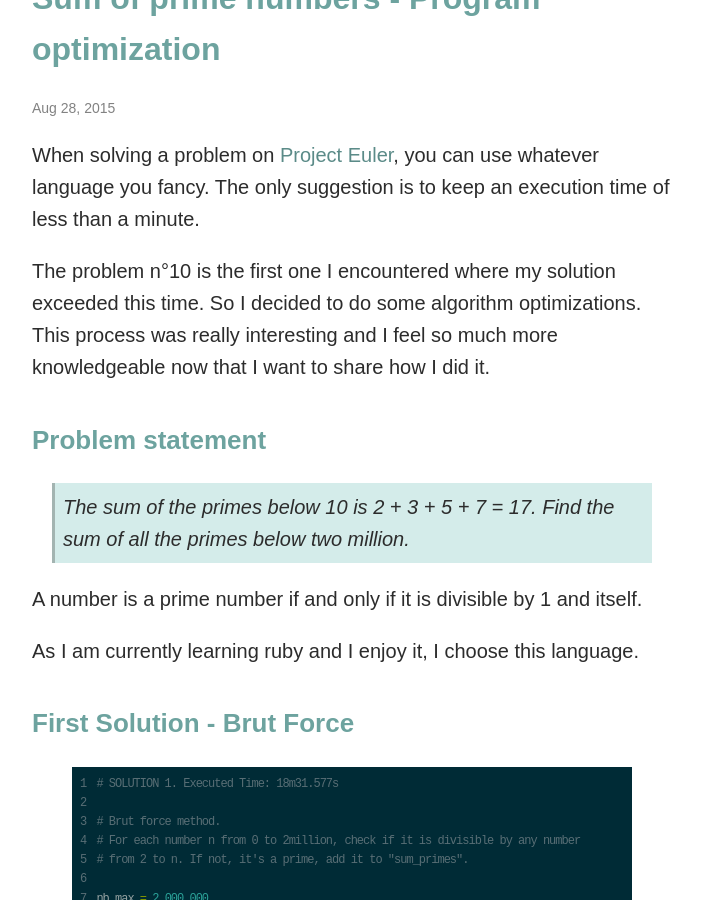
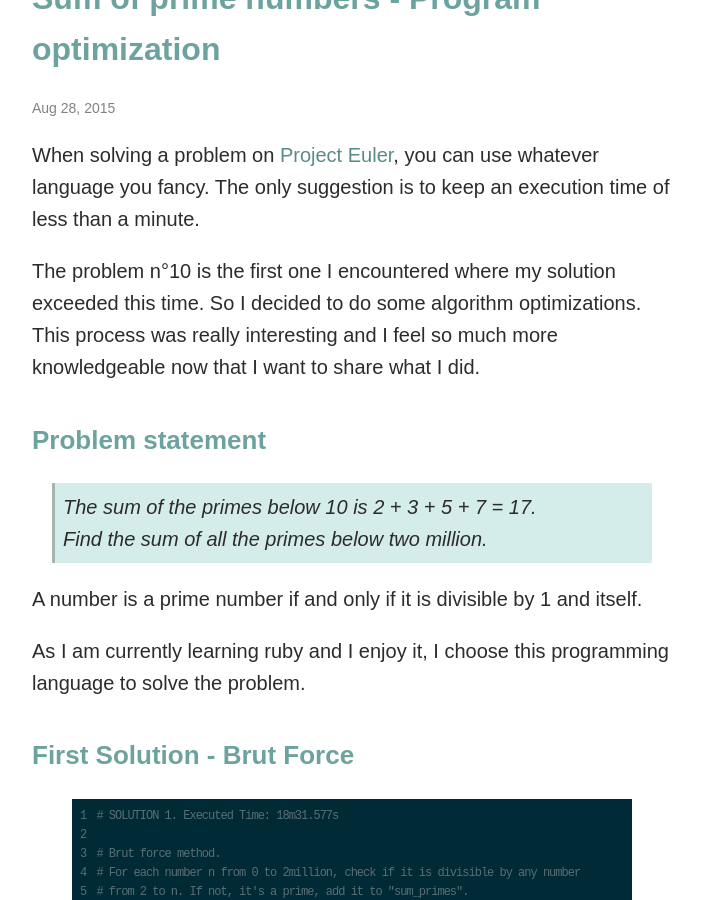
Before and after one commit to florianmainguy/florianmainguy.github.io, a Jekyll site: the page built from _posts/2015-08-28-sum-of-prime-numbers-program-optimization.markdown, in a window 1280 px wide and 900 px high, scrolled down 398 px. Shown: the whole window, without its empty margins (288-989 px from the left). Built offline with Jekyll 4.4.1, drawn with Linux system fonts in a browser that asks for light colours; some of the changed text lies outside the part shown.

Commit message:
restructuration

```diff
--- a/_posts/2015-08-28-sum-of-prime-numbers-program-optimization.markdown
+++ b/_posts/2015-08-28-sum-of-prime-numbers-program-optimization.markdown
@@ -6,19 +6,19 @@
 ---
 When solving a problem on <a href="https://projecteuler.net/">Project Euler</a>, you can use whatever language you fancy. The only suggestion is to keep an execution time of less than a minute.
 
-The problem n°10 is the first one I encountered where my solution exceeded this time. So I decided to do some algorithm optimizations. This process was really interesting and I feel so much more knowledgeable now that I want to share how I did it.
+The problem n°10 is the first one I encountered where my solution exceeded this time. So I decided to do some algorithm optimizations. This process was really interesting and I feel so much more knowledgeable now that I want to share what I did.
 
 
 ##Problem statement
 
 <div class="blockquote">
-<p>The sum of the primes below 10 is 2 + 3 + 5 + 7 = 17.
+<p>The sum of the primes below 10 is 2 + 3 + 5 + 7 = 17.<br>
 Find the sum of all the primes below two million.</p>
 </div>
 
 A number is a prime number if and only if it is divisible by 1 and itself.
 
-As I am currently learning ruby and I enjoy it, I choose this language.
+As I am currently learning ruby and I enjoy it, I choose this programming language to solve the problem.
 
 
 ##First Solution - Brut Force
@@ -69,7 +69,7 @@
   primes.each do |prime|
   	break if number % prime == 0
   	if (prime == primes.last) || (number < prime**2)  # The smallest prime p multiple
-  	  primes << number                      # of a number N: p**2 < N
+  	  primes << number                                # of a number N: p**2 < N
   	  break
   	end
   end
@@ -194,9 +194,9 @@
 # all the primes of the number N.
 #
 # Optimization 1: stop eliminating multiples when we arrive at a prime p where
-#    			  p**2 > N because following non primes have already been eliminated.
+#                 p**2 > N because following non primes have already been eliminated.
 # Optimization 2: eliminate multiples of a prime p beginning at p**2 because
-# 			      previous non primes have already been eliminated.
+#                 previous non primes have already been eliminated.
 
 nb_max = 2_000_000
 
@@ -219,7 +219,7 @@
 puts "The sum of the primes below nb_max: #{sum_primes}"
 {% endhighlight %}
 
-There is two optimizations in this algorithm. The first one is to look for multiples of a prime p beginning at p<sup>2</sup>, and the second is to stop the process when we arrive at a prime p where p<sup>2</sup> > N, where N is the limit. But is it enough ?
+There are two improvements here compared to the eratosthenes' sieve. The first one is to look for multiples of a prime p beginning at p<sup>2</sup>, and the second is to stop the process when we arrive at a prime p where p<sup>2</sup> > N, with N the limit. But is it enough ?
 
 Time executed: 0.443sec. Ahhhhh I'm so close !
 
@@ -241,7 +241,7 @@
 # all the primes of the number N.
 #
 # Optimization 3: eliminate first all even numbers (except 2).
-# 				  Then eliminate only multiples of primes that are odd.
+#                 Then eliminate only multiples of primes that are odd.
 
 nb_max = 2_000_000
 
```
Also changed, not shown: other parts of _posts/2015-08-28-sum-of-prime-numbers-program-optimization.markdown (+2 -2 lines).
